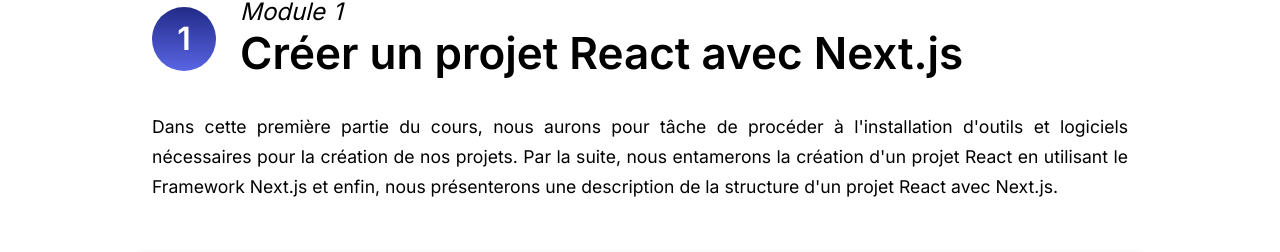
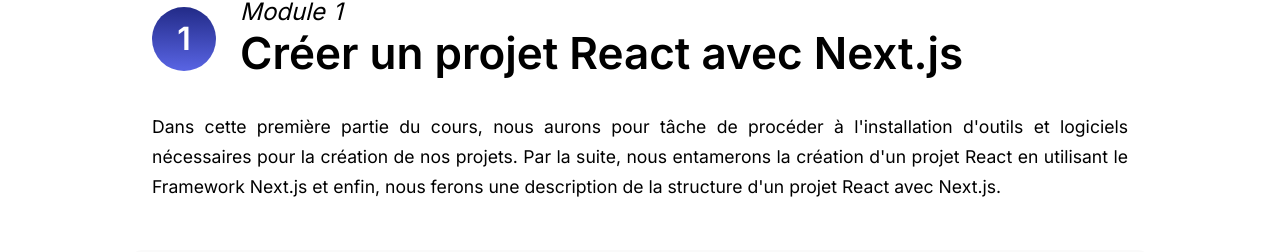
Before and after one commit to SedricOuambo/programmation_web_avance, a Next.js app: page /module1 in a window 1280 px wide. Shown: the part 219-471 px from the top of the page. Built offline with nearby package versions, Linux system fonts and the light colour scheme.

Commit message:
module5-fin

```diff
--- a/app/module1/page.jsx
+++ b/app/module1/page.jsx
@@ -30,7 +30,7 @@
         <ModuleAcueilGrand
             numero="1"
             titre="Créer un projet React avec Next.js"
-            description="Dans cette première partie du cours, nous aurons pour tâche de procéder à l'installation d'outils et logiciels nécessaires pour la création de nos projets. Par la suite, nous entamerons la création d'un projet React en utilisant le Framework Next.js et enfin, nous présenterons une description de la structure d'un projet React avec Next.js."
+            description="Dans cette première partie du cours, nous aurons pour tâche de procéder à l'installation d'outils et logiciels nécessaires pour la création de nos projets. Par la suite, nous entamerons la création d'un projet React en utilisant le Framework Next.js et enfin, nous ferons une description de la structure d'un projet React avec Next.js."
         />
         <BlocObjectifs
             listeObjectifs={tabObjectifs}
--- a/components/ContenuModule1.jsx
+++ b/components/ContenuModule1.jsx
@@ -273,6 +273,15 @@
             contenu="Une autre extension de JavaScript pouvant être utilisée en lieu et place de JSX est TypeScript. Mais nous le l'utiliserons pas dans le cadre de notre cours. Pour faire simple, on dira que TypeScript est une version typée de JavaScript."
         />
 
+        <Titre2 title='Babel' />
+        <Paragraphe
+            contenu="Babel est un outil de compilation largement utilisé dans l'écosystème JavaScript. Il est principalement conçu pour convertir le code JavaScript de versions plus récentes ou de syntaxe non standard en un code JavaScript plus ancien, compatible avec un plus grand nombre de navigateurs et d'environnements. Cela permet aux développeurs d'écrire du code JavaScript moderne tout en assurant une compatibilité avec des environnements où des fonctionnalités plus récentes ne sont pas encore prises en charge."
+        />
+        <LienExterne
+            url='https://babel.dev/'
+            description='En savoir plus sur Babel'
+        />
+
         <Titre2 title='clsx' />
         <Paragraphe
             contenu="clsx(classe extensible) est une petite bibliothèque JavaScript/TypeScript que nous utiliserons pour conditionner et combiner des noms de classes CSS de manière simple et efficace. Cela consistera à affecter différentes classes à un élément HTML à partir de certaines conditions préétablies."
```
